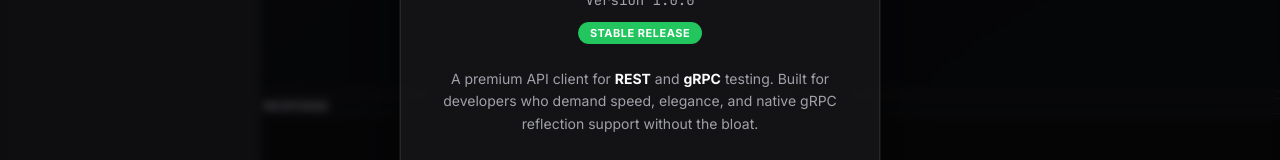
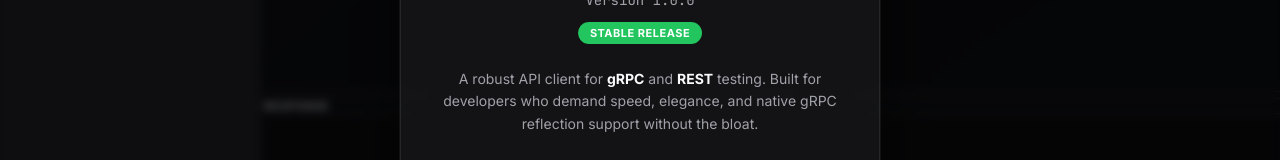
Before and after one commit to CamelDev/ultra-rpc, a React (Vite) app: page / in a window 1280 px wide. Both pictures are taken after a click on the button 129 px from the left and 773 px from the top of the page. Shown: the part 329-489 px from the top of the page. Built offline with nearby package versions, Linux system fonts and the light colour scheme.

Commit message:
Texts updates

```diff
--- a/index.html
+++ b/index.html
@@ -1,14 +1,17 @@
 <!doctype html>
 <html lang="en">
+
 <head>
   <meta charset="UTF-8" />
   <link rel="icon" type="image/png" href="/icon.png" />
   <meta name="viewport" content="width=device-width, initial-scale=1.0" />
-    <meta name="description" content="UltraRPC — Premium API client for REST and gRPC" />
+  <meta name="description" content="UltraRPC — Robust API client for REST and gRPC" />
   <title>UltraRPC</title>
 </head>
+
 <body>
   <div id="root"></div>
   <script type="module" src="/src/main.tsx"></script>
 </body>
+
 </html>
--- a/src/components/AboutModal.tsx
+++ b/src/components/AboutModal.tsx
@@ -43,7 +43,7 @@ const AboutModal: React.FC<AboutModalProps> = ({ isOpen, onClose, version }) =>
 
               <div className="about-description">
                 <p>
-                  A premium API client for <strong>REST</strong> and <strong>gRPC</strong> testing.
+                  A robust API client for <strong>gRPC</strong> and <strong>REST</strong> testing.
                   Built for developers who demand speed, elegance, and native gRPC reflection support
                   without the bloat.
                 </p>
```
Also changed, not shown: package.json (+10 -4 lines), 2 other files (tests, documents, lock files or other folders). Lines whose indentation alone changed are shown as unchanged.
